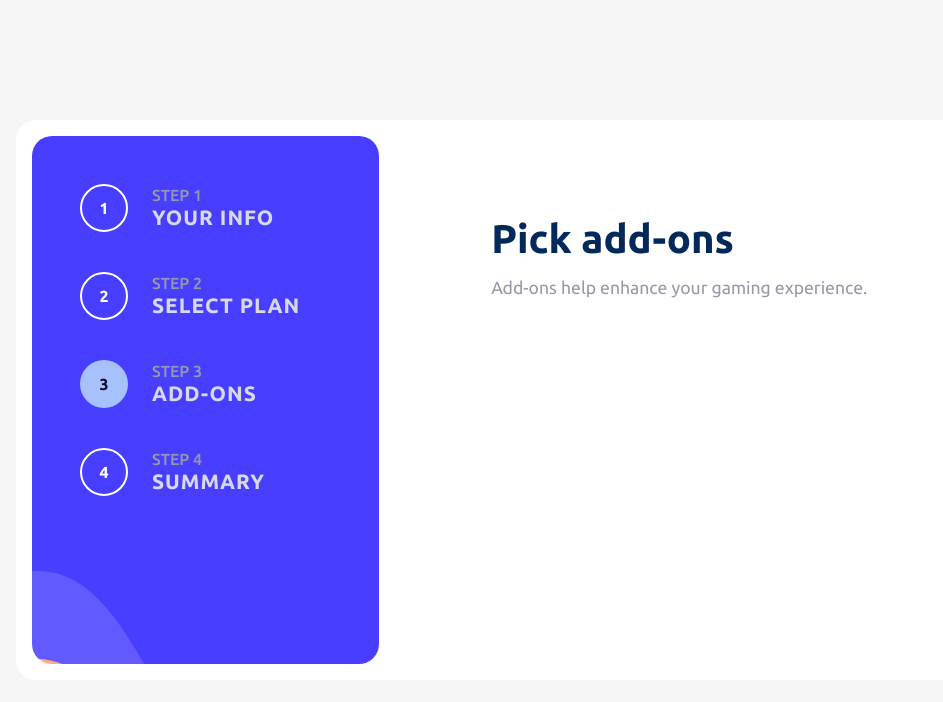
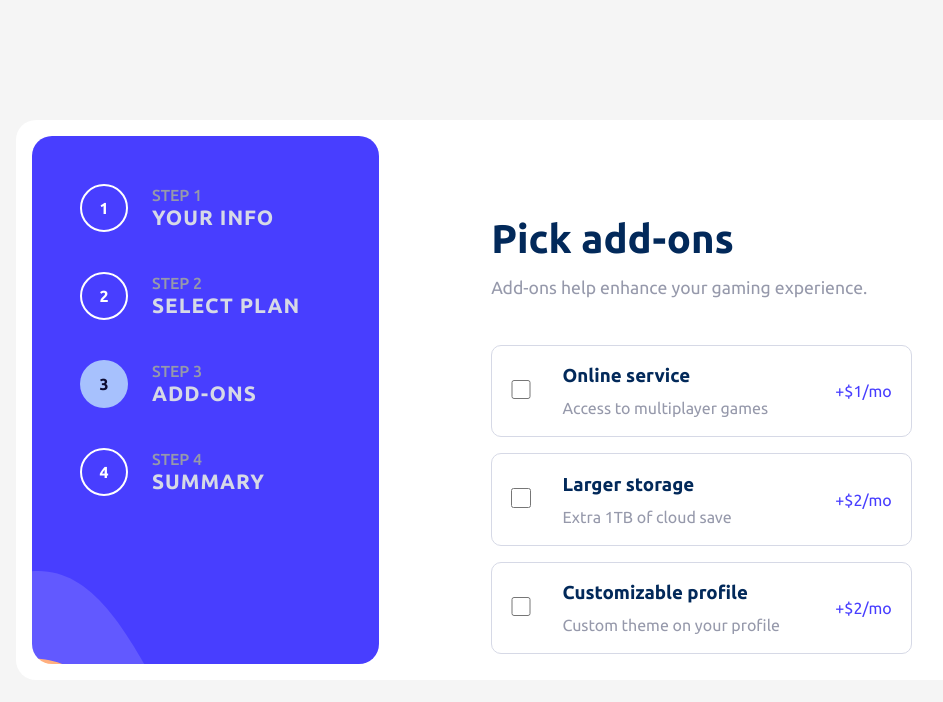
Before and after one commit to kaya70875/multi-step-form-react, a React (Vite) app in the folder multi-step-form/: page /add-ons in a window 1280 px wide. Shown: the top 702 px of the page, without its empty margins (112-1055 px from the left). Built offline with nearby package versions, Linux system fonts and the light colour scheme.

Commit message:
update addOns type

```diff
--- a/multi-step-form/src/components/routes/AddOns.tsx
+++ b/multi-step-form/src/components/routes/AddOns.tsx
@@ -1,13 +1,103 @@
+import { useFormContext } from "../../context/FormContext";
 import FormInfoSection from "../FormInfoSection";
 import FormStepsSection from "../FormStepsSection";
+import '../forms/_AddOns.scss';
 
 export default function AddOns() {
+
+    const { formData, setFormData } = useFormContext();
+
+    const addOnCards = [
+        {
+            id: 1,
+            title: "Online service",
+            description: "Access to multiplayer games",
+            price: 1
+        },
+        {
+            id: 2,
+            title: "Larger storage",
+            description: "Extra 1TB of cloud save",
+            price: 2
+        },
+        {
+            id: 3,
+            title: "Customizable profile",
+            description: "Custom theme on your profile",
+            price: 2
+        },
+    ]
+    const handleCardClick = (e : React.MouseEvent<HTMLDivElement> , card : {title : string, price : number}) => {
+        e.currentTarget.classList.toggle('active');
+        if(e.currentTarget.classList.contains('active')){
+            setFormData({
+                ...formData,
+                addOns : [
+                    ...formData.addOns, // Retain the previous add-ons
+                    {
+                    title : card.title,
+                    price : card.price.toString()
+                }]
+            })
+        } else {
+            setFormData({
+                ...formData,
+                addOns : formData.addOns.filter(addOn => addOn.title !== card.title)
+            })
+        }
+
+    }
+
+    console.log(formData.addOns);
+
     return (
         <>
             <FormStepsSection currentStep={3} />
             <FormInfoSection formHeader="Pick add-ons" formInfo="Add-ons help enhance your gaming experience.">
 
-            <div className="addons-wrapper"></div>
+                <div className="addons-wrapper">
+                    {formData.billing === 'Monthly' ? (addOnCards.map(card => (
+                        <div className="addon-card" id={card.title} key={card.id} onClick={(e) => handleCardClick(e , card)}>
+                            <div className="addon-card-content">
+                                <div className="card-checkbox">
+                                    <input type="checkbox" />
+                                </div>
+                                <header className="card-header">
+                                    <div className="addon-card-title">
+                                        <h3>{card.title}</h3>
+                                    </div>
+                                    <div className="addon-card-description">
+                                        <p>{card.description}</p>
+                                    </div>
+                                </header>
+
+                            </div>
+                            <div className="addon-card-price">
+                                <p>+${card.price}/mo</p>
+                            </div>
+                        </div>
+                    ))) : (
+                        addOnCards.map(card => (
+                            <div className="addon-card" key={card.id}>
+                                <div className="card-checkbox">
+                                    <input type="checkbox" />
+                                </div>
+                                <div className="addon-card-content">
+                                    <div className="addon-card-title">
+                                        <h3>{card.title}</h3>
+                                    </div>
+                                    <div className="addon-card-description">
+                                        <p>{card.description}</p>
+                                    </div>
+                                </div>
+                                <div className="addon-card-price">
+                                    <p>+${card.price}/yr</p>
+                                </div>
+                            </div>
+                        ))
+                    )}
+
+                </div>
             </FormInfoSection>
 
         </>
--- a/multi-step-form/src/context/FormContext.tsx
+++ b/multi-step-form/src/context/FormContext.tsx
@@ -8,7 +8,10 @@ interface FormContextType {
 export interface FormData {
     plan: string;
     billing: string;
-    addOns: string[];
+    addOns: {
+        title : string;
+        price : string;
+    }[];
 }
 
 const FormContext = createContext<FormContextType | null>(null);
```
